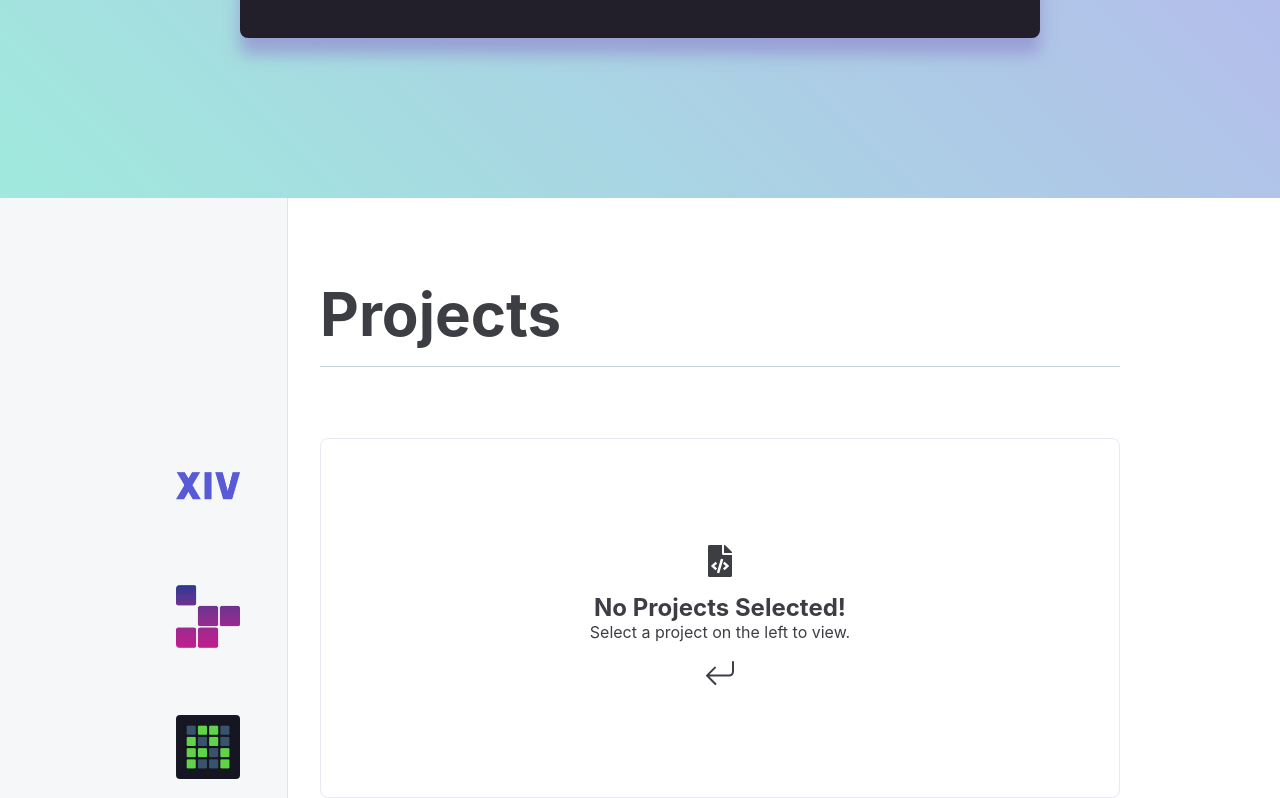
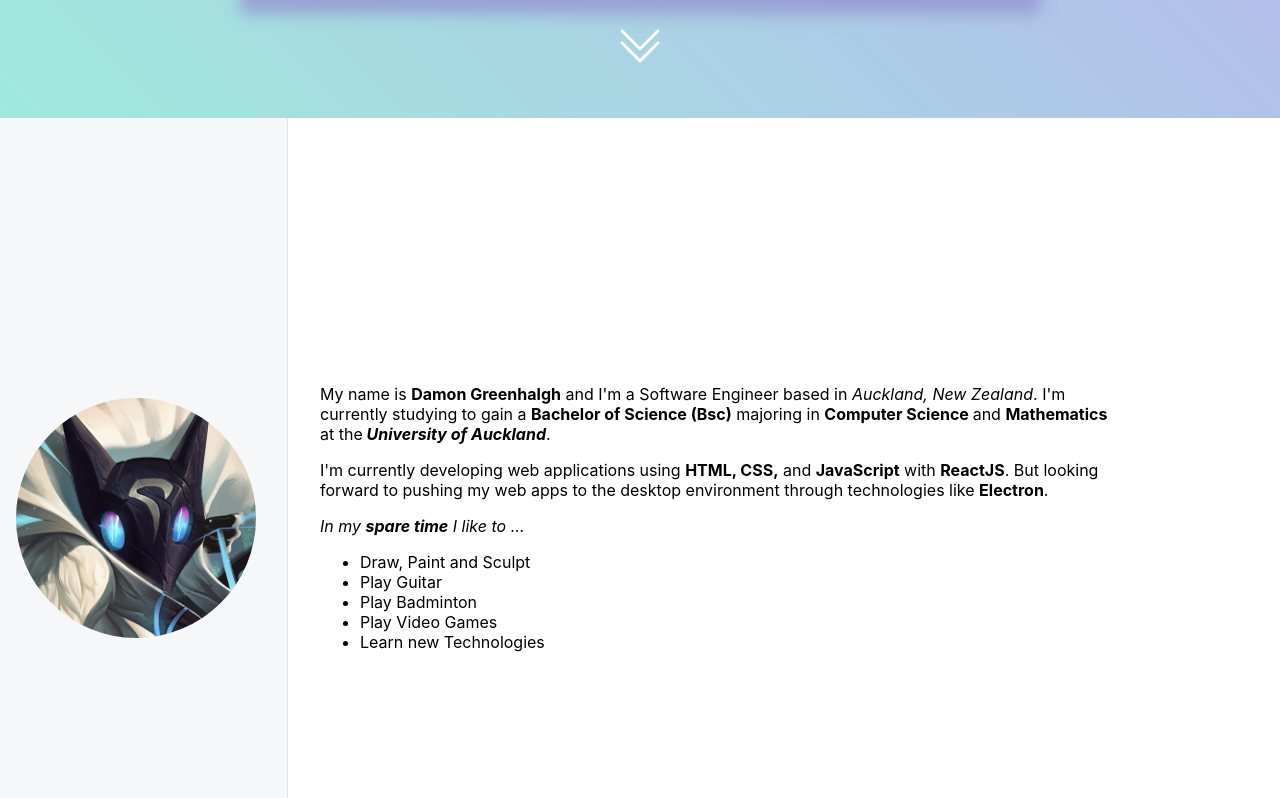
Before and after one commit to DamonGreenhalgh/portfolio, a React (Create React App) app: page / in a window 1280 px wide. Shown: the part 602-1400 px from the top of the page. Built offline with nearby package versions, Linux system fonts and the light colour scheme.

Commit message:
Scroll lock functionality. Arrow animation on home page. Initial about page.

```diff
--- a/src/App.css
+++ b/src/App.css
@@ -28,6 +28,7 @@ html {
   scroll-behavior: smooth;
   scrollbar-width: thin;
   scrollbar-color: var(--color-accent-2) transparent;
+  scroll-snap-type: y proximity;
 }
 
 button {
@@ -38,6 +39,10 @@ button {
 a {
   text-decoration: none;
   color: inherit;
+}
+
+ol, ul {
+  margin: 0;
 }
 
 ::selection {
@@ -63,6 +68,7 @@ p, h1, h2, h3, h4, h5 {
 }
 
 .app {
+  position: relative;
   display: flex;
   flex-direction: column;
 }
@@ -104,13 +110,14 @@ p, h1, h2, h3, h4, h5 {
 }
 
 .home {
+  scroll-snap-align: start;
   display: flex;
   flex-direction: column;
   align-items: center;
   justify-content: center;
   gap: 3rem;
   width: 100%;
-  height: 100vh;
+  height: 90vh;
   background: var(--gradient);
 }
 
@@ -177,9 +184,31 @@ p, h1, h2, h3, h4, h5 {
   animation-iteration-count: infinite;
 }
 
+.scroll-down {
+  position: absolute;
+  top: calc(90vh - 3em - 3rem);
+  color: var(--color-000);
+  animation: scroll-down 2s infinite ease-in-out;
+}
+
+@keyframes scroll-down {
+  0% {}
+  50% {transform: translate(0, -3rem);}
+}
+
 @keyframes waiting{
   0% {opacity: 0;}
   49% {opacity: 0;}
   50% {opacity: 1;}
   100% {opacity: 1;}
 }
+
+.filler {
+  position: absolute;
+  z-index: -1;
+  height: 100%;
+  width: calc((100vw - var(--global-width)) / 2 + 8rem);
+  min-width: 8rem;
+  background-color: var(--color-100);
+  border-right: 1px solid var(--color-shadow);
+}
--- a/src/App.jsx
+++ b/src/App.jsx
@@ -1,10 +1,13 @@
 import './App.css';
 import './utility.css';
 import resume from './Resume.pdf';
+import About from './components/About';
 import Projects from './components/Projects';
+import Techstack from './components/Techstack';
 import Footer from './components/Footer';
 import { Link } from "react-scroll";
 import { useEffect, useRef, useState } from 'react';
+import { BsChevronDoubleDown } from 'react-icons/bs';
 
 function App() {
   const [navLbl, setNavLbl] = useState(null);
@@ -33,6 +36,7 @@ function App() {
         <div className="waiting-pointer" />
       </nav>
       <div className="home">
+        <BsChevronDoubleDown className="scroll-down" size="3em" />
         <div className="console">
           <div className="titlebar">
             <div className="titlebar__button red" />
@@ -66,7 +70,10 @@ function App() {
           </div>
         </div>
       </div>
+      <div className="filler" />
+      <About />
       <Projects updatePath={setPath} />
+      {/* <Techstack /> */}
       <Footer />
     </div>
   );
--- /dev/null
+++ b/src/components/About.css
@@ -0,0 +1,25 @@
+.about {
+    scroll-snap-align: start;
+    position: relative;
+    display: flex;
+    align-items: center;
+    justify-content: center;
+    gap: 3rem;
+    width: var(--global-width);
+    height: 100vh;
+    margin: 0 auto;
+}
+
+.about__text {
+    display: flex;
+    flex-direction: column;
+    gap: 1rem;
+    padding-left: 10rem;
+}
+
+.about__portrait {
+    position: absolute;
+    left: -9rem;
+    border-radius: 100%;
+    max-height: 15rem;
+}
--- /dev/null
+++ b/src/components/About.jsx
@@ -0,0 +1,38 @@
+import './About.css';
+import portrait from '../images/portrait.png';
+import Divider from './Divider';
+
+const About = (props) => {
+    return (
+        <div className="about" id="about">
+            <div className="about__text">
+                <p>
+                    My name is <b>Damon Greenhalgh</b> and I'm a Software
+                    Engineer based in <i>Auckland, New Zealand</i>. I'm currently
+                    studying to gain a <b>Bachelor of Science (Bsc)</b> majoring
+                    in <b> Computer Science </b>and <b>  Mathematics </b>at the
+                    <b><i> University of Auckland</i></b>.
+                </p>
+                <p>
+                    I'm currently developing web applications using <b>HTML, CSS,
+                    </b> and <b> JavaScript</b> with <b>ReactJS</b>. But looking
+                    forward to pushing my web apps to the desktop environment
+                    through technologies like <b>Electron</b>.
+                </p>
+                <p>
+                    <i>In my <b>spare time</b> I like to ...</i>
+                </p>
+                <ul>
+                    <li>Draw, Paint and Sculpt</li>
+                    <li>Play Guitar</li>
+                    <li>Play Badminton</li>
+                    <li>Play Video Games</li>
+                    <li>Learn new Technologies</li>
+                </ul>
+            </div>
+            <img src={portrait} className="about__portrait" alt="Portrait" />
+        </div>
+    );
+}
+
+export default About;
--- a/src/components/Footer.css
+++ b/src/components/Footer.css
@@ -4,6 +4,7 @@
 }
 
 .footer {
+    scroll-snap-align: end;
     display: flex;
     justify-content: space-between;
     align-items: center;
--- a/src/components/Projects.css
+++ b/src/components/Projects.css
@@ -1,11 +1,24 @@
 .projects {
     display: flex;
     position: relative;
-    margin: 15rem auto;
+    margin: calc((100vh - 20rem) / 2) auto;
     width: var(--global-width);
     height: max-content;
     gap: 4rem;
     color: var(--color-800);
+}
+
+.projects img {
+    border-radius: .25rem;
+}
+
+.projects__panel {
+    scroll-snap-align: center;
+    position: relative;
+    display: flex;
+    flex-direction: column;
+    gap: 1rem;
+    height: 20rem;
 }
 
 .title {
@@ -19,10 +32,6 @@
     top: -10rem;
     left: 10rem;
     width: 50rem;
-}
-
-.projects img {
-    border-radius: .25rem;
 }
 
 .project-card {
@@ -42,7 +51,7 @@
     outline: 1px solid var(--color-shadow);
 }
 
-.project-icon {
+.project-card img {
     max-width: 4rem;
 }
 
@@ -52,18 +61,6 @@
 
 .social-icon:hover {
     color: var(--color-link);
-}
-
-.filler {
-    z-index: -1;
-    position: absolute;
-    height: calc(100% + 30rem);
-    width: calc((100vw - var(--global-width)) / 2 + 8rem);
-    min-width: 8rem;
-    top: -15rem;
-    right: -2rem;
-    background-color: var(--color-100);
-    border-right: 1px solid var(--color-shadow);
 }
 
 .default-project {
@@ -87,21 +84,14 @@
     height: 100%;
 }
 
-.blog-hero {
+.blog__hero {
     max-width: 100%;
     border-radius: .5rem;
 }
 
-.blog-header {
+.blog__header {
     display: flex;
     border-radius: .5rem;
     justify-content: space-between;
     margin-bottom: 1rem;
 }
-
-.blog-screenshots {
-    display: flex;
-    flex-direction: column;
-    gap: 1rem;
-    max-width: 20rem;
-}
--- a/src/components/Projects.jsx
+++ b/src/components/Projects.jsx
@@ -7,11 +7,11 @@ import {
     FaCss3,
     FaReact,
     FaJava,
-    FaLink,
     FaDownload,
     FaFileCode } from 'react-icons/fa';
 import { SiJavascript } from 'react-icons/si';
 import { BsArrowReturnLeft } from 'react-icons/bs';
+import { CgWebsite } from 'react-icons/cg';
 
 import xivtrackerIcon from '../images/xivtracker.png';
 import xivtrackerHero from '../images/xivtracker-hero.png';
@@ -42,6 +42,10 @@ const Projects = (props) => {
         "\\Projects\\MatrixPackage"
     ];
     const iconSize = "1.5em";
+
+    // This function is used to set the current project to display.
+    // We set '1' at index to set that page visible, and '0' everwhere
+    // else.
     const setPage = (index) => {
         const newCurrentBlog = [0, 0, 0, 0];
         newCurrentBlog[index] = 1;
@@ -54,16 +58,24 @@ const Projects = (props) => {
                 <h2>Projects</h2>
                 <Divider isHorizontal={true} />
             </div>
-            <div className="flex-column gap-md center relative">
-                <div className="filler" />
-                <button className={"project-card " + (currentBlog[1] ? "project-card--active" : "")} title="XIV Tracker" onClick={() => setPage(1)}>
-                    <img className="project-icon" src={xivtrackerIcon} alt="XIV Tracker Icon" />
+            <div className="projects__panel">
+                <button
+                    className={"project-card " + (currentBlog[1] ? "project-card--active" : "")}
+                    title="XIV Tracker"
+                    onClick={() => setPage(1)}>
+                    <img src={xivtrackerIcon} alt="XIV Tracker Icon" />
                 </button>
-                <button className={"project-card " + (currentBlog[2] ? "project-card--active" : "")} title="Conway's Game of Life" onClick={() => setPage(2)}>
-                    <img className="project-icon" src={conwaysGameOfLifeIcon} alt="Conway's Game of Life Icon"/>
+                <button
+                    className={"project-card " + (currentBlog[2] ? "project-card--active" : "")}
+                    title="Conway's Game of Life"
+                    onClick={() => setPage(2)}>
+                    <img src={conwaysGameOfLifeIcon} alt="Conway's Game of Life Icon"/>
                 </button>
-                <button className={"project-card " + (currentBlog[3] ? "project-card--active" : "")} title="Matrix Package" onClick={() => setPage(3)}>
-                    <img className="project-icon" src={matrixPackageIcon} alt="Matrix Package Icon"/>
+                <button
+                    className={"project-card " + (currentBlog[3] ? "project-card--active" : "")}
+                    title="Matrix Package"
+                    onClick={() => setPage(3)}>
+                    <img src={matrixPackageIcon} alt="Matrix Package Icon"/>
                 </button>
             </div>
             <div className="relative" ref={blogs}>
@@ -75,13 +87,12 @@ const Projects = (props) => {
                             <h2>No Projects Selected!</h2>
                             <p>Select a project on the left to view.</p>
                         </div>
-
                         <BsArrowReturnLeft size="2em" />
                     </div>
                 </div>
                 {/* XIV Tracker */}
                 <div className={currentBlog[1] ? "blog" : "disabled"}>
-                    <div className="blog-header">
+                    <div className="blog__header">
                         <div className="flex gap-sm">
                             <FaHtml5 size={iconSize} color="var(--color-html)" title="HTML5" />
                             <FaCss3 size={iconSize} color="var(--color-css)" title="CSS3" />
@@ -90,7 +101,7 @@ const Projects = (props) => {
                         </div>
                         <div className="flex gap-sm">
                             <a href="https://damongreenhalgh.github.io/xivtracker/">
-                                <FaLink className="social-icon" size={iconSize} title="XIV Tracker"/>
+                                <CgWebsite className="social-icon" size={iconSize} title="XIV Tracker"/>
                             </a>
                             <a href="https://github.com/DamonGreenhalgh/xivtracker/archive/refs/heads/main.zip">
                                 <FaDownload className="social-icon" size={iconSize} title="Download"/>
@@ -100,7 +111,7 @@ const Projects = (props) => {
                             </a>
                         </div>
                     </div>
-                    <img className="blog-hero" src={xivtrackerHero} alt="XIV Tracker Hero"/>
+                    <img className="blog__hero" src={xivtrackerHero} alt="XIV Tracker Hero"/>
                     <p>
                         <a
                         className="link"
@@ -140,7 +151,7 @@ const Projects = (props) => {
                 </div>
                 {/* Conway's Game of Life */}
                 <div className={currentBlog[2] ? "blog" : "disabled"}>
-                    <div className="blog-header">
+                    <div className="blog__header">
                         <FaJava size={iconSize} color="var(--color-html)" title="Java" />
                         <div className="flex gap-sm">
                             <a href="https://github.com/DamonGreenhalgh/conways-game-of-life-app/archive/refs/heads/main.zip">
@@ -151,7 +162,7 @@ const Projects = (props) => {
                             </a>
                         </div>
                     </div>
-                    <img className="blog-hero" src={conwaysGameOfLifeHero} alt="Conway's Game of Life Hero"/>
+                    <img className="blog__hero" src={conwaysGameOfLifeHero} alt="Conway's Game of Life Hero"/>
                     <h2>Conway's Game of Life</h2>
                     <Divider isHorizontal={true} />
                     <p>A fun little application that simulates the rules and constraints of <b><i>Conway's Game of Life.</i></b></p>
@@ -207,7 +218,7 @@ const Projects = (props) => {
                 </div>
                 {/* Matrix Package */}
                 <div className={currentBlog[3] ? "blog" : "disabled"}>
-                    <div className="blog-header">
+                    <div className="blog__header">
                         <FaJava size={iconSize} color="var(--color-html)" title="Java" />
                         <div className="flex gap-sm">
                             <a href="https://github.com/DamonGreenhalgh/matrix-package/archive/refs/heads/main.zip">
--- /dev/null
+++ b/src/components/Techstack.css
@@ -0,0 +1,5 @@
+.techstack {
+    height: 50rem;
+    width: 100%;
+    background-color: var(--color-1000);
+}
--- /dev/null
+++ b/src/components/Techstack.jsx
@@ -0,0 +1,11 @@
+import './Techstack.css';
+
+const Techstack = (props) => {
+    return (
+        <div className="techstack">
+
+        </div>
+    );
+}
+
+export default Techstack;
```
Also changed, not shown: src/images/portrait.png (added).
